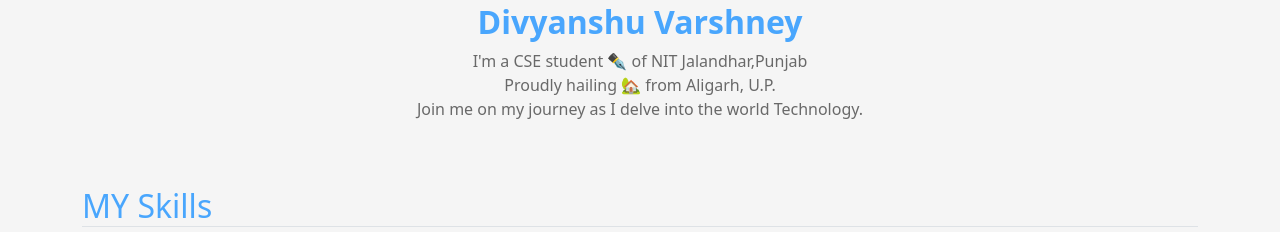
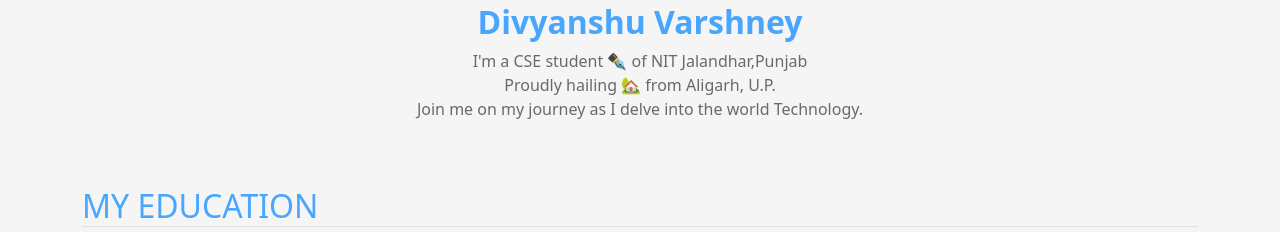
Before and after one commit to varshney-dv/My-Portfolio, a plain HTML site: page index.html in a window 1280 px wide. Shown: the part 1056-1288 px from the top of the page. Drawn offline with nearby package versions, Linux system fonts and the light colour scheme.

Commit message:
Heading changes

```diff
--- a/index.html
+++ b/index.html
@@ -30,7 +30,7 @@
         <!-- My Eductaion -->
         <div class="album py-3 ">
             <div class="container" class="background">
-                <h2 class="border-bottom heading ">MY Skills</h2>
+                <h2 class="border-bottom heading ">MY EDUCATION</h2>
               <div class="row row-cols-1 row-cols-sm-2 row-cols-md-3 g-3">
 
                 <div class="col">
```
